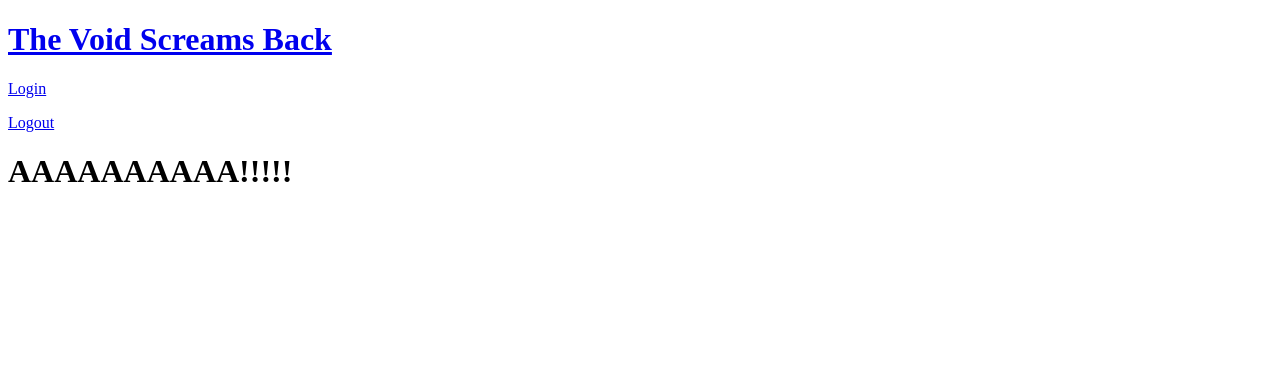
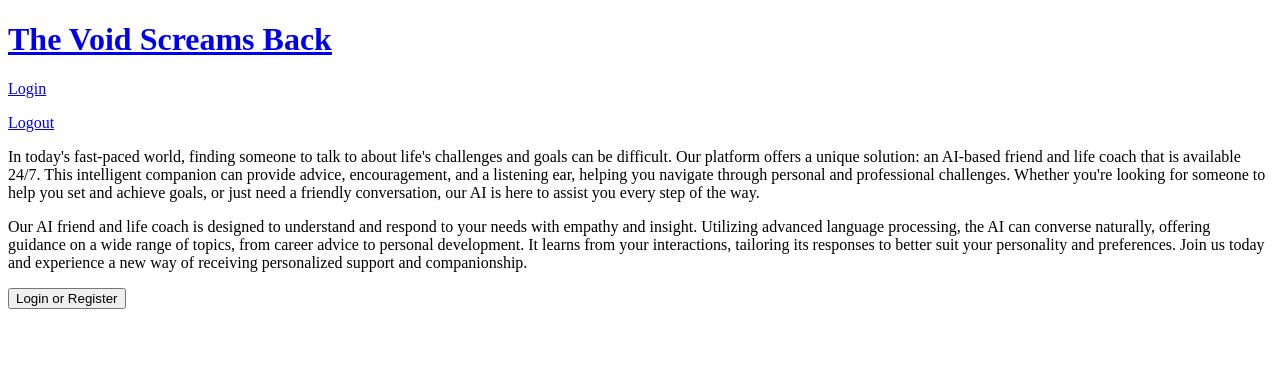
Before and after one commit to horseless-labs/void, a Django app: page / in a window 1280 px wide. Shown: the top 392 px of the page. Run offline with Django 5.2, Linux system fonts and the light colour scheme.

Commit message:
Expand home.html, enable CORS

```diff
--- a/base/templates/base/home.html
+++ b/base/templates/base/home.html
@@ -2,6 +2,33 @@
 
 {% block content %}
 <div class="home-container">
-    <h1>AAAAAAAAAA!!!!!</h1>
+    <p>
+        In today's fast-paced world, finding someone to talk to about life's challenges and goals can be difficult.
+        Our platform offers a unique solution: an AI-based friend and life coach that is available 24/7.
+        This intelligent companion can provide advice, encouragement, and a listening ear, helping you navigate
+        through personal and professional challenges. Whether you're looking for someone to help you set and achieve
+        goals, or just need a friendly conversation, our AI is here to assist you every step of the way.
+    </p>
+    <p>
+        Our AI friend and life coach is designed to understand and respond to your needs with empathy and insight.
+        Utilizing advanced language processing, the AI can converse naturally, offering guidance on a wide range of
+        topics, from career advice to personal development. It learns from your interactions, tailoring its responses
+        to better suit your personality and preferences. Join us today and experience a new way of receiving
+        personalized support and companionship.
+    </p>
+
+    {% if request.user.is_authenticated %}
+    <form method="post" action="{% url 'chat' %}">
+        {% csrf_token %}
+
+        <button type="submit">Go to the Office</button>
+    </form>
+    {% else %}
+    <form method="post" action="{% url 'login' %}">
+        {% csrf_token %}
+
+        <button type="submit">Login or Register</button>
+    </form>
+    {% endif %}
 </div>
 {% endblock %}
--- a/base/urls.py
+++ b/base/urls.py
@@ -8,4 +8,5 @@ urlpatterns = [
     path('update-user/', views.updateUser, name="update-user"),
 
     path('', views.home, name="home"),
+    path('chat/', views.chat, name="chat"),
 ]
--- a/void/settings.py
+++ b/void/settings.py
@@ -42,6 +42,9 @@ INSTALLED_APPS = [
 
 MIDDLEWARE = [
     "django.middleware.security.SecurityMiddleware",
+
+    "corsheaders.middleware.CorsMiddleware",
+
     "django.contrib.sessions.middleware.SessionMiddleware",
     "django.middleware.common.CommonMiddleware",
     "django.middleware.csrf.CsrfViewMiddleware",
@@ -124,3 +127,5 @@ STATIC_URL = "static/"
 # https://docs.djangoproject.com/en/5.0/ref/settings/#default-auto-field
 
 DEFAULT_AUTO_FIELD = "django.db.models.BigAutoField"
+
+CORS_ALLOW_ALL_ORIGINGS = True
```
